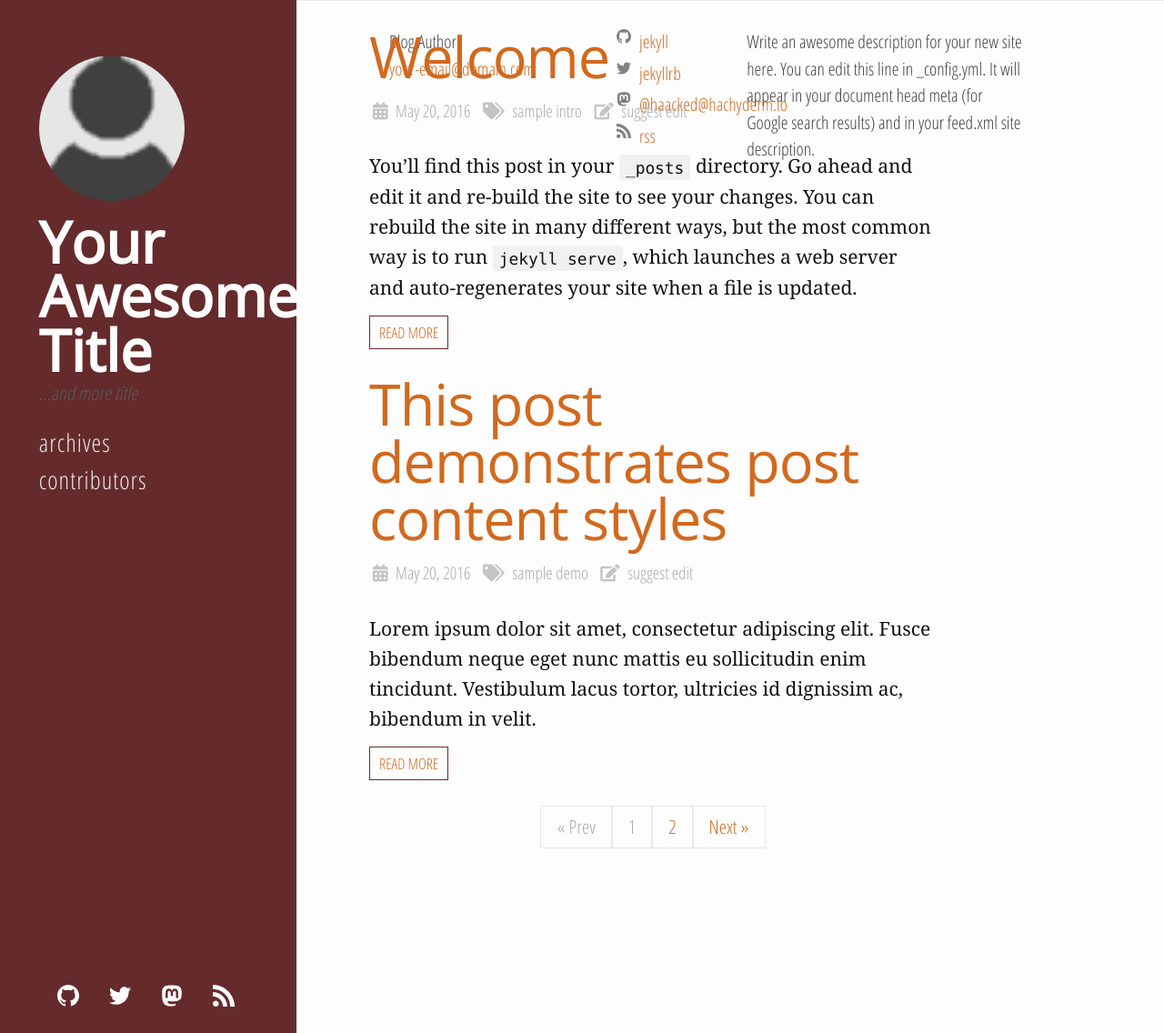
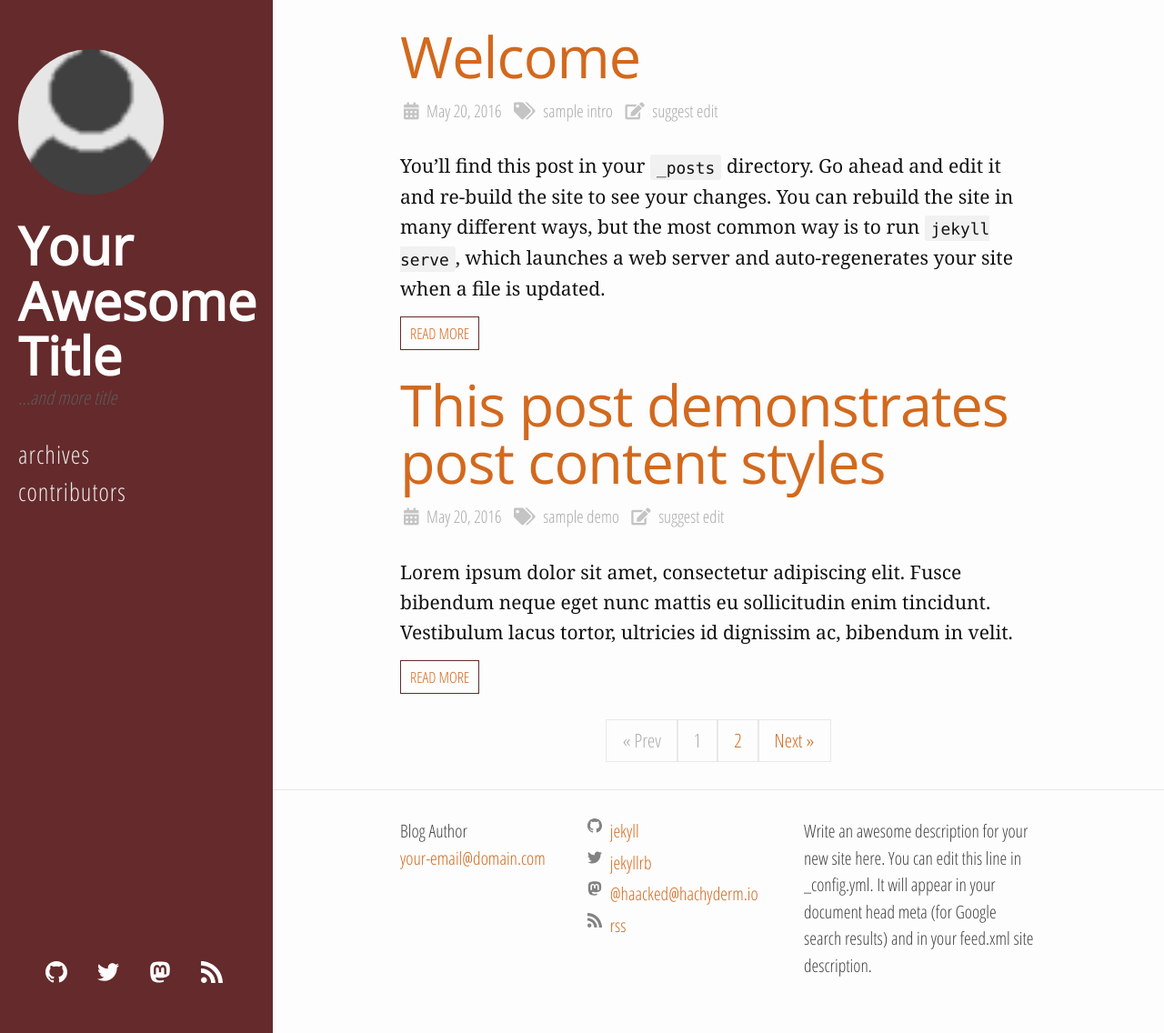
Before and after one commit to haacked/haackbar, a Jekyll site: the page built from index.html, in a window 1280 px wide and 1136 px high. Shown: the whole window at 91% size. Built offline with Jekyll 4.4.1, drawn with Linux system fonts in a browser that asks for light colours; cached includes are drawn as plain includes; nearby versions of some CDN libraries; some web fonts are replaced; library files that are not in the unit come from our copies; the list of posts is cut into pages by our own code.

Commit message:
updated styling of footer and archive page and positioning of blog items

```diff
--- a/_sass/haackbar/_archive.scss
+++ b/_sass/haackbar/_archive.scss
@@ -1,8 +1,19 @@
 .archives {
   h2 {
-    @include relative-font-size(1.4);
-    @include relative-font-weight(1);
-    border-bottom: dotted 1px $grey-color;
+    @include relative-font-size(.85);
+    @include relative-font-weight(1.5);
+    border-bottom: 0;
+    color: $header-background-color;
+    font-family: $base-font-family;
+    letter-spacing: .12em;
+    line-height: 1.2;
+    margin-bottom: $spacing-unit / 3;
+    margin-top: $spacing-unit * 1.4;
+    text-transform: uppercase;
+
+    &:first-child {
+      margin-top: 0;
+    }
   }
 
   h3 {
@@ -11,7 +22,92 @@
     display: inline-block;
   }
 
+  ul {
+    list-style: none;
+    margin: 0 0 $spacing-unit;
+    padding: 0;
+  }
+
+  li {
+    border-bottom: 1px solid $grey-color-light;
+
+    &:last-child {
+      border-bottom: 0;
+    }
+  }
+
+  a {
+    align-items: baseline;
+    background-image: none;
+    color: $text-color;
+    display: flex;
+    gap: 1.25rem;
+    justify-content: space-between;
+    padding: .75rem .35rem;
+    text-decoration: none;
+
+    &,
+    &:visited {
+      color: $text-color;
+    }
+
+    &:hover {
+      background-color: $highlight-color;
+      box-shadow: inset 3px 0 0 $brand-color;
+      color: $text-color;
+
+      .archive-title {
+        text-decoration: underline;
+        text-decoration-thickness: 1px;
+        text-underline-offset: .18em;
+      }
+    }
+  }
+
+  .archive-title {
+    font-family: $title-font-family;
+    min-width: 0;
+  }
+
+  .archive-date {
+    color: $grey-color;
+    flex: 0 0 auto;
+    font-family: $base-font-family;
+    font-size: .8em;
+    letter-spacing: .02em;
+  }
+
   .meta {
-    display: inline-block;
+    display: block;
+    margin: 0;
+    padding: 0 .35rem .6rem;
+  }
+
+  @media screen and (max-width: $on-mobile) {
+    li {
+      background-color: $background-color;
+      border: 1px solid $grey-color-light;
+      margin-bottom: $spacing-unit / 2;
+
+      &:last-child {
+        border-bottom: 1px solid $grey-color-light;
+        margin-bottom: 0;
+      }
+    }
+
+    a {
+      align-items: flex-start;
+      flex-direction: column;
+      gap: .2rem;
+      padding: .85rem .9rem .7rem;
+    }
+
+    .archive-date {
+      font-size: .75em;
+    }
+
+    .meta {
+      padding: 0 .9rem .75rem;
+    }
   }
 }
--- a/_sass/haackbar/_header.scss
+++ b/_sass/haackbar/_header.scss
@@ -3,10 +3,11 @@
  */
 .header {
   background-color: $header-background-color;
+  box-sizing: border-box;
   height: 100%;
   left: 0;
   overflow-x: hidden;
-  padding: 1%;
+  padding: 12px 18px 12px 20px;
   position: fixed;
   top: 0;
   width: $sidebar-width;
@@ -61,8 +62,8 @@
 }
 
 .site-header {
-  margin: 16% auto 10% 10%;
-  width: 60%;
+  margin: 16% 0 10%;
+  width: 100%;
 
   @include media-query($on-mobile) {
     margin: 5% auto 10%;
@@ -88,11 +89,13 @@
 }
 
 .site-title {
-  @include relative-font-size(3);
+  @include relative-font-size(2.75);
   @include relative-font-weight(2.5);
+  display: block;
   font-family: $title-font-family;
   color: $background-color;
-  line-height: $base-line-height * $base-font-size * 1.7;
+  line-height: 1.05;
+  padding-right: 6px;
   text-transform: capitalize;
 
   &,
--- a/_sass/haackbar/_layout.scss
+++ b/_sass/haackbar/_layout.scss
@@ -5,9 +5,11 @@
   border-top: 1px solid $grey-color-light;
   margin-left: $sidebar-width;
   padding: $spacing-unit 0;
+  width: calc(100% - #{$sidebar-width});
 
   @include media-query($on-mobile) {
     margin-left: auto;
+    width: auto;
   }
 }
 
@@ -19,45 +21,48 @@
 }
 
 .footer-col-wrapper {
-  @extend %clearfix;
   @include relative-font-size(.9375);
   @include relative-font-weight(.875);
   color: $grey-color-dark;
-  margin-left: -$spacing-unit / 2;
+  display: flex;
+  flex-wrap: wrap;
+  gap: $spacing-unit / 2 $spacing-unit;
 }
 
 .footer-col {
-  float: left;
   margin-bottom: $spacing-unit / 2;
-  padding-left: $spacing-unit / 2;
+  min-width: 0;
 }
 
 .footer-col-1 {
-  width: calc(35% - (#{$spacing-unit} / 2));
+  flex: 1 1 10rem;
 }
 
 .footer-col-2 {
-  width: calc(20% - (#{$spacing-unit} / 2));
+  flex: 0 1 auto;
+  padding-right: 8px;
 }
 
 .footer-col-3 {
-  width: calc(45% - (#{$spacing-unit} / 2));
+  flex: 2 1 14rem;
+}
+
+.site-footer .social-media-list {
+  min-width: 12.5rem;
 }
 
 @include media-query($on-mobile) {
   .footer-col {
-    float: none;
-    width: calc(100% - (#{$spacing-unit} / 2));
+    flex-basis: 100%;
+    padding-right: 0;
+    width: 100%;
   }
 }
 
 .site-footer .wrapper,
 .page-content .wrapper {
-  margin-left: 10%;
-
-  @include media-query($on-mobile) {
-    margin-left: auto;
-  }
+  margin-left: auto;
+  margin-right: auto;
 }
 
 //
@@ -65,12 +70,13 @@
 //
 .page-content {
   margin-left: $sidebar-width;
-  margin-right: auto;
+  margin-right: 0;
   padding: $spacing-unit 0;
-  position: absolute;
+  width: calc(100% - #{$sidebar-width});
 
   @include media-query($on-mobile) {
     margin-left: auto;
+    width: auto;
   }
 }
 
```
Also changed, not shown: _includes/archive_post.html (+9 -3 lines).
